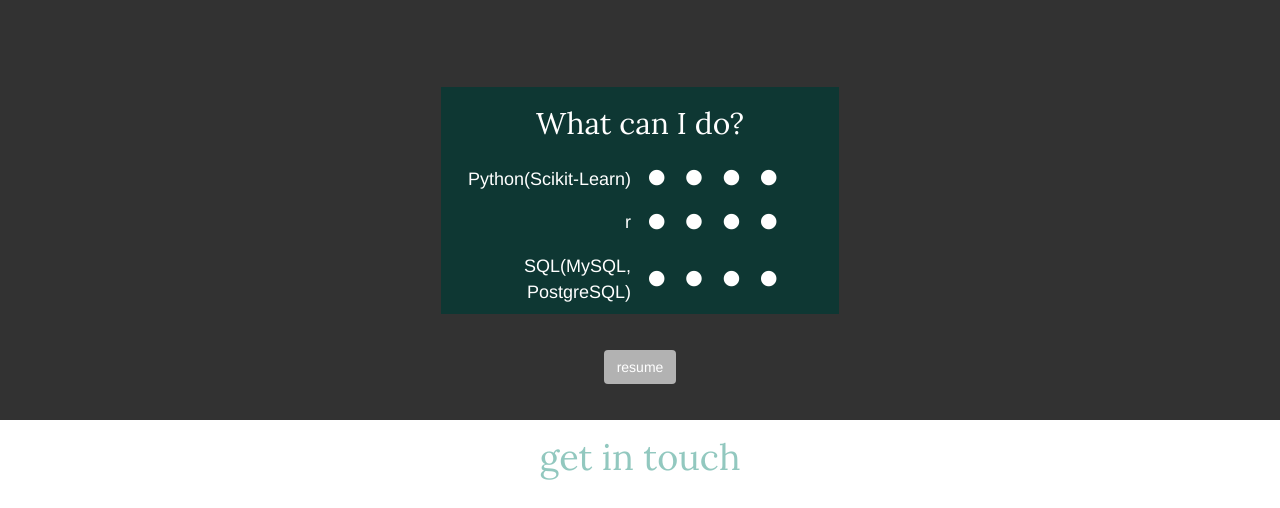
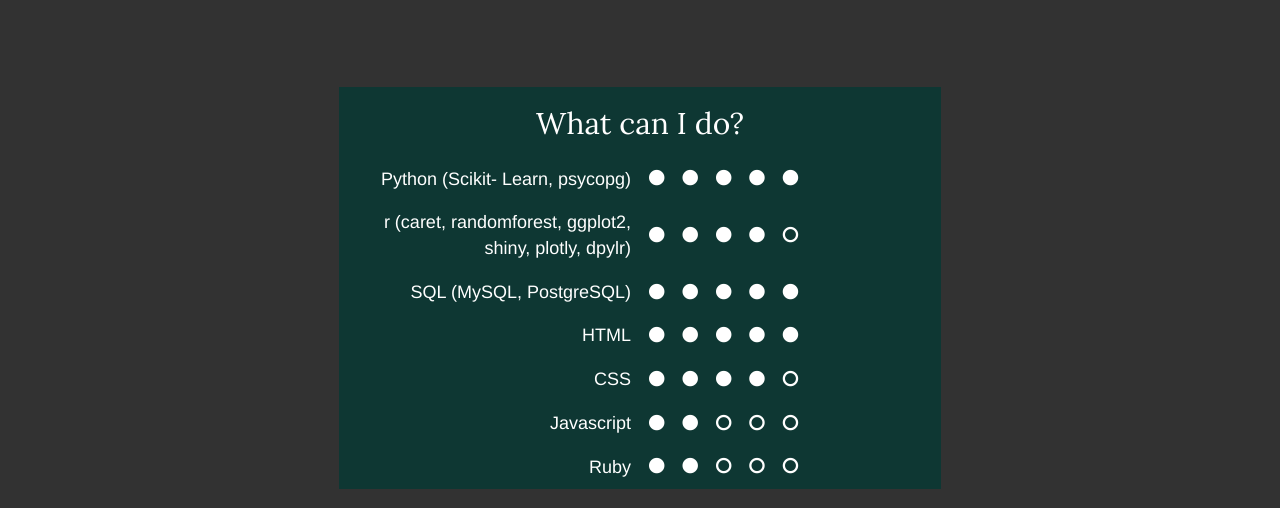
Before and after one commit to staineai/staineai.github.io, a plain HTML site: page index.html in a window 1280 px wide. Shown: the part 2042-2550 px from the top of the page. Drawn offline with nearby package versions, Linux system fonts and the light colour scheme.

Commit message:
fill out skills section.

```diff
--- a/index.html
+++ b/index.html
@@ -78,13 +78,32 @@
         <h2>What can I do?</h2>
         <div class="skill-list">
           <div class="skill">
-            <p>Python(Scikit-Learn)</p><div class="skill-level"><i class="fa fa-circle" style="font-size:18px"></i> <i class="fa fa-circle" style="font-size:18px"></i> <i class="fa fa-circle" style="font-size:18px"></i> <i class="fa fa-circle" style="font-size:18px"></i></div>
+            <p>Python (Scikit- Learn, psycopg)</p>
+            <div class="skill-level"><i class="fa fa-circle" style="font-size:18px"></i><i class="fa fa-circle" style="font-size:18px"></i><i class="fa fa-circle" style="font-size:18px"></i><i class="fa fa-circle" style="font-size:18px"></i><i class="fa fa-circle" style="font-size:18px"></i></div>
           </div>
           <div class="skill">
-            <p>r</p><div class="skill-level"><i class="fa fa-circle" style="font-size:18px"></i> <i class="fa fa-circle" style="font-size:18px"></i> <i class="fa fa-circle" style="font-size:18px"></i> <i class="fa fa-circle" style="font-size:18px"></i></div>
+            <p>r (caret, randomforest, ggplot2, shiny, plotly, dpylr)</p>
+            <div class="skill-level"><i class="fa fa-circle" style="font-size:18px"></i><i class="fa fa-circle" style="font-size:18px"></i><i class="fa fa-circle" style="font-size:18px"></i><i class="fa fa-circle" style="font-size:18px"></i><i class="fa fa-circle-o" style="font-size:18px"></i></div>
           </div>
           <div class="skill">
-            <p>SQL(MySQL, PostgreSQL)</p><div class="skill-level"><i class="fa fa-circle" style="font-size:18px"></i> <i class="fa fa-circle" style="font-size:18px"></i> <i class="fa fa-circle" style="font-size:18px"></i> <i class="fa fa-circle" style="font-size:18px"></i></div>
+            <p>SQL (MySQL, PostgreSQL)</p>
+            <div class="skill-level"><i class="fa fa-circle" style="font-size:18px"></i><i class="fa fa-circle" style="font-size:18px"></i><i class="fa fa-circle" style="font-size:18px"></i><i class="fa fa-circle" style="font-size:18px"></i><i class="fa fa-circle" style="font-size:18px"></i></div>
+          </div>
+          <div class="skill">
+            <p>HTML</p>
+            <div class="skill-level"><i class="fa fa-circle" style="font-size:18px"></i><i class="fa fa-circle" style="font-size:18px"></i><i class="fa fa-circle" style="font-size:18px"></i><i class="fa fa-circle" style="font-size:18px"></i><i class="fa fa-circle" style="font-size:18px"></i></div>
+          </div>
+          <div class="skill">
+            <p>CSS</p>
+            <div class="skill-level"><i class="fa fa-circle" style="font-size:18px"></i><i class="fa fa-circle" style="font-size:18px"></i><i class="fa fa-circle" style="font-size:18px"></i><i class="fa fa-circle" style="font-size:18px"></i><i class="fa fa-circle-o" style="font-size:18px"></i></div>
+          </div>
+          <div class="skill">
+            <p>Javascript</p>
+            <div class="skill-level"><i class="fa fa-circle" style="font-size:18px"></i><i class="fa fa-circle" style="font-size:18px"></i><i class="fa fa-circle-o" style="font-size:18px"></i><i class="fa fa-circle-o" style="font-size:18px"></i><i class="fa fa-circle-o" style="font-size:18px"></i></div>
+          </div>
+          <div class="skill">
+            <p>Ruby</p>
+            <div class="skill-level"><i class="fa fa-circle" style="font-size:18px"></i><i class="fa fa-circle" style="font-size:18px"></i><i class="fa fa-circle-o" style="font-size:18px"></i><i class="fa fa-circle-o" style="font-size:18px"></i><i class="fa fa-circle-o" style="font-size:18px"></i></div>
           </div>
         </div>
       </div>
```
